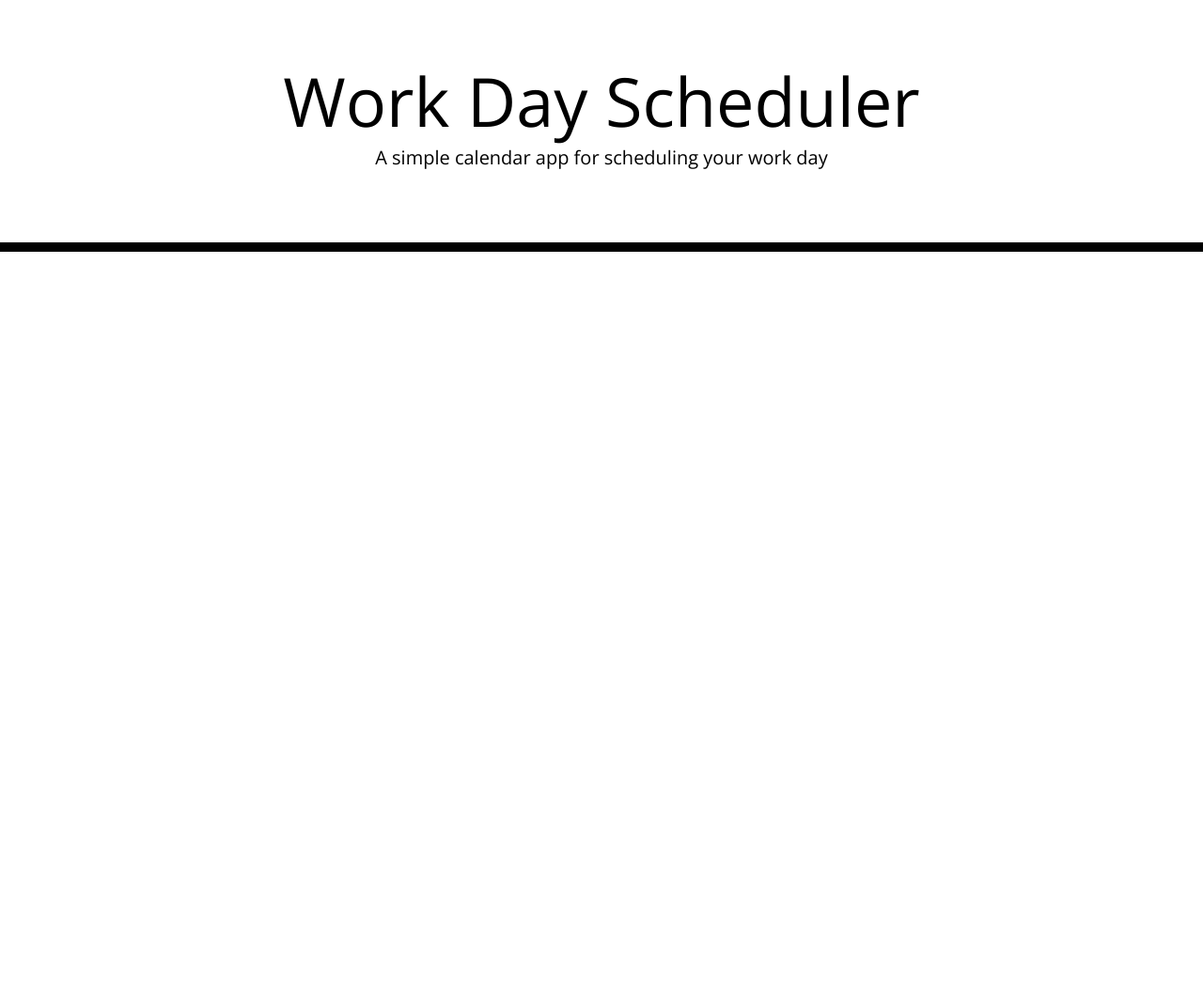
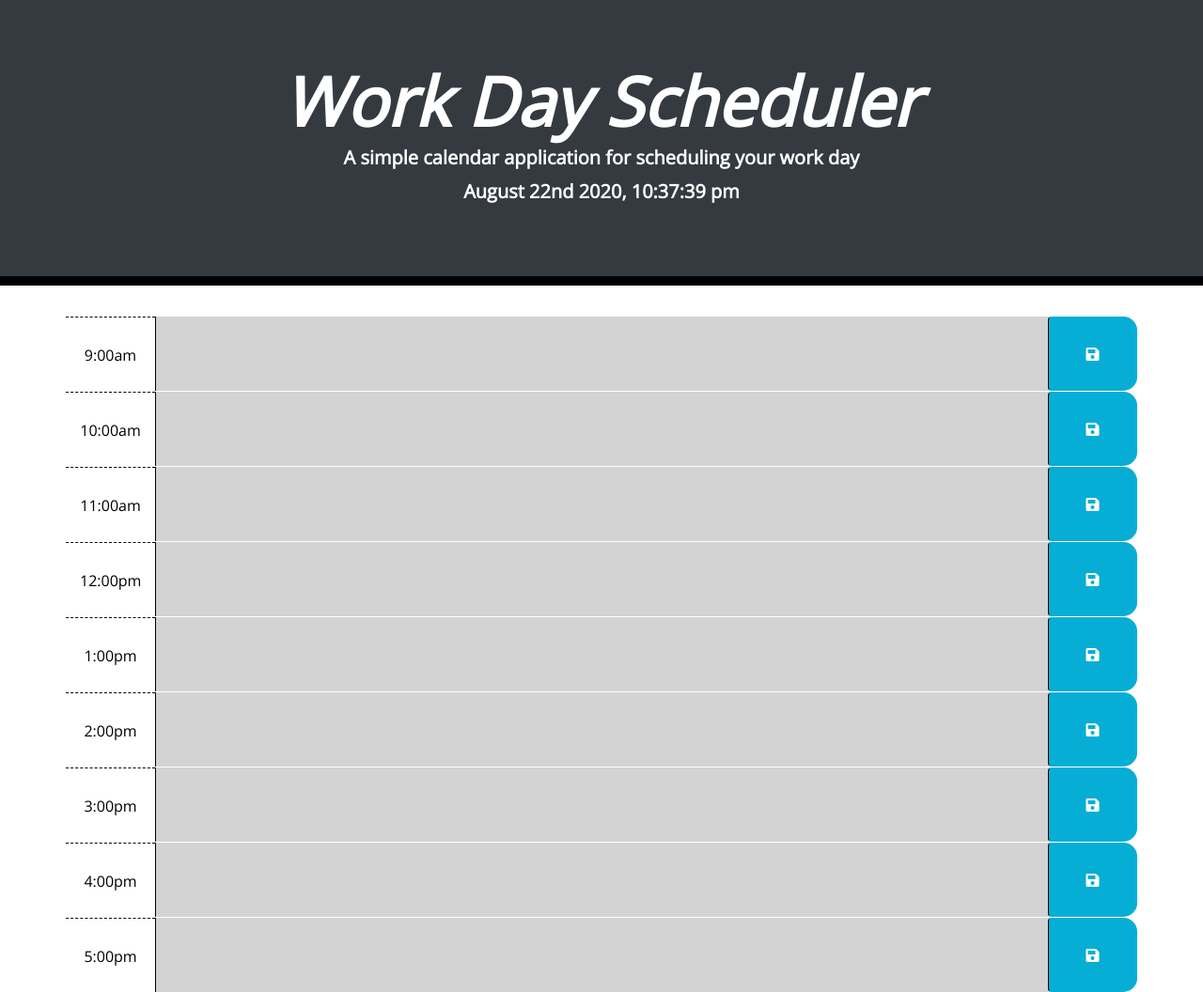
Before and after one commit to Feizhi255/work-day-scheduler, a plain HTML site: page index.html in a window 1280 px wide. Shown: the whole page at 94% size. Before the commit the page ends 800 px from the top, so only its background shows below. Drawn offline with nearby package versions, Linux system fonts and the light colour scheme.

Commit message:
added all of the content of the page

```diff
--- a/index.html
+++ b/index.html
@@ -1,38 +1,110 @@
 <!DOCTYPE html>
 <html lang="en">
+
 <head>
     <meta charset="UTF-8" />
     <meta name="viewport" content="width=device-width, initial-scale=1.0" />
     <meta http-equiv="X-UA-Compatible" content="ie=edge" />
-    <link
-      rel="stylesheet"
-      href="https://stackpath.bootstrapcdn.com/bootstrap/4.3.1/css/bootstrap.min.css"
-    />
-    <link
-      rel="stylesheet"
-      href="https://use.fontawesome.com/releases/v5.8.1/css/all.css"
-      integrity="sha384-50oBUHEmvpQ+1lW4y57PTFmhCaXp0ML5d60M1M7uH2+nqUivzIebhndOJK28anvf"
-      crossorigin="anonymous"
-    />
-    <link
-      href="https://fonts.googleapis.com/css?family=Open+Sans&display=swap"
-      rel="stylesheet"
-    />
+    <link rel="stylesheet" href="https://stackpath.bootstrapcdn.com/bootstrap/4.3.1/css/bootstrap.min.css" />
+    <link rel="stylesheet" href="https://use.fontawesome.com/releases/v5.8.1/css/all.css"
+        integrity="sha384-50oBUHEmvpQ+1lW4y57PTFmhCaXp0ML5d60M1M7uH2+nqUivzIebhndOJK28anvf" crossorigin="anonymous" />
+    <link href="https://fonts.googleapis.com/css?family=Open+Sans&display=swap" rel="stylesheet" />
     <link rel="stylesheet" href="style.css" />
     <title>Work Day Scheduler</title>
 </head>
 
 <body>
-    <header class="jumbotron">
-      <h1 class="display-3">Work Day Scheduler</h1>
-      <p class="lead">A simple calendar app for scheduling your work day</p>
-      <p id="currentDay" class="lead"></p>
+    <header class="jumbotron bg-dark">
+        <h1 class="font-italic font-weight-bold text-white display-3">Work Day Scheduler</h1>
+        <p class="text-white font-weight-bold lead">A simple calendar application for scheduling your work day</p>
+        <p id="currentDay" class="text-white font-weight-bold lead"></p>
     </header>
     <div class="container">
         <!-- Timeblocks go here -->
+        <div id="hour9" class="row time-block">
+            <div class="col-md-1 hour">
+                9:00am
+            </div>
+            <textarea class="col-md-10 description">
+            </textarea>
+            <button class="btn saveBtn col-md-1"><i class="fas fa-save"></i></button>
+        </div>
+
+        <div id="hour10" class="row time-block">
+            <div class="col-md-1 hour">
+                10:00am
+            </div>
+            <textarea class="col-md-10 description">
+            </textarea>
+            <button class="btn saveBtn col-md-1"><i class="fas fa-save"></i></button>
+        </div>
+
+        <div id="hour11" class="row time-block">
+            <div class="col-md-1 hour">
+                11:00am
+            </div>
+            <textarea class="col-md-10 description">
+            </textarea>
+            <button class="btn saveBtn col-md-1"><i class="fas fa-save"></i></button>
+        </div>
+
+        <div id="hour12" class="row time-block past present future">
+            <div class="col-md-1 hour">
+                12:00pm
+            </div>
+            <textarea class="col-md-10 description">
+            </textarea>
+            <button class="btn saveBtn col-md-1"><i class="fas fa-save"></i></button>
+        </div>
+
+        <div id="hour13" class="row time-block">
+            <div class="col-md-1 hour">
+                1:00pm
+            </div>
+            <textarea class="col-md-10 description">
+            </textarea>
+            <button class="btn saveBtn col-md-1"><i class="fas fa-save"></i></button>
+        </div>
+
+        <div id="hour14" class="row time-block">
+            <div class="col-md-1 hour">
+                2:00pm
+            </div>
+            <textarea class="col-md-10 description">
+            </textarea>
+            <button class="btn saveBtn col-md-1"><i class="fas fa-save"></i></button>
+        </div>
+
+        <div id="hour15" class="row time-block">
+            <div class="col-md-1 hour">
+                3:00pm
+            </div>
+            <textarea class="col-md-10 description">
+            </textarea>
+            <button class="btn saveBtn col-md-1"><i class="fas fa-save"></i></button>
+        </div>
+
+        <div id="hour16" class="row time-block">
+            <div class="col-md-1 hour">
+                4:00pm
+            </div>
+            <textarea class="col-md-10 description">
+            </textarea>
+            <button class="btn saveBtn col-md-1"><i class="fas fa-save"></i></button>
+        </div>
+
+        <div id="hour17" class="row time-block">
+            <div class="col-md-1 hour">
+                5:00pm
+            </div>
+            <textarea class="col-md-10 description">
+            </textarea>
+            <button class="btn saveBtn col-md-1"><i class="fas fa-save"></i></button>
         </div>
 
         <script src="https://code.jquery.com/jquery-3.4.1.min.js"></script>
+        <script src="js.js"></script>
         <script src="https://cdnjs.cloudflare.com/ajax/libs/moment.js/2.24.0/moment.min.js"></script>
 </body>
+
 </html>
```
Lines whose indentation alone changed are shown as unchanged.
